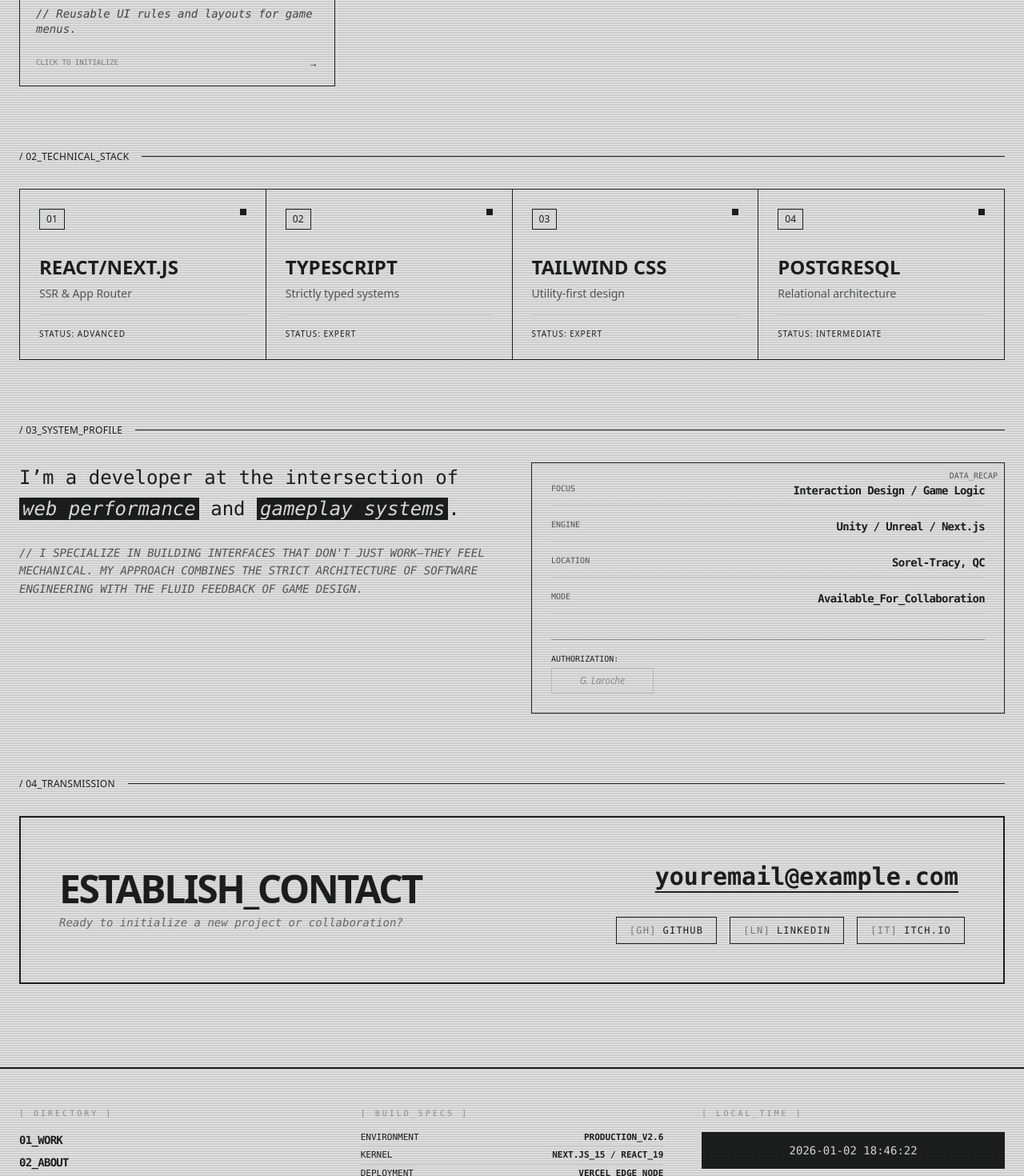
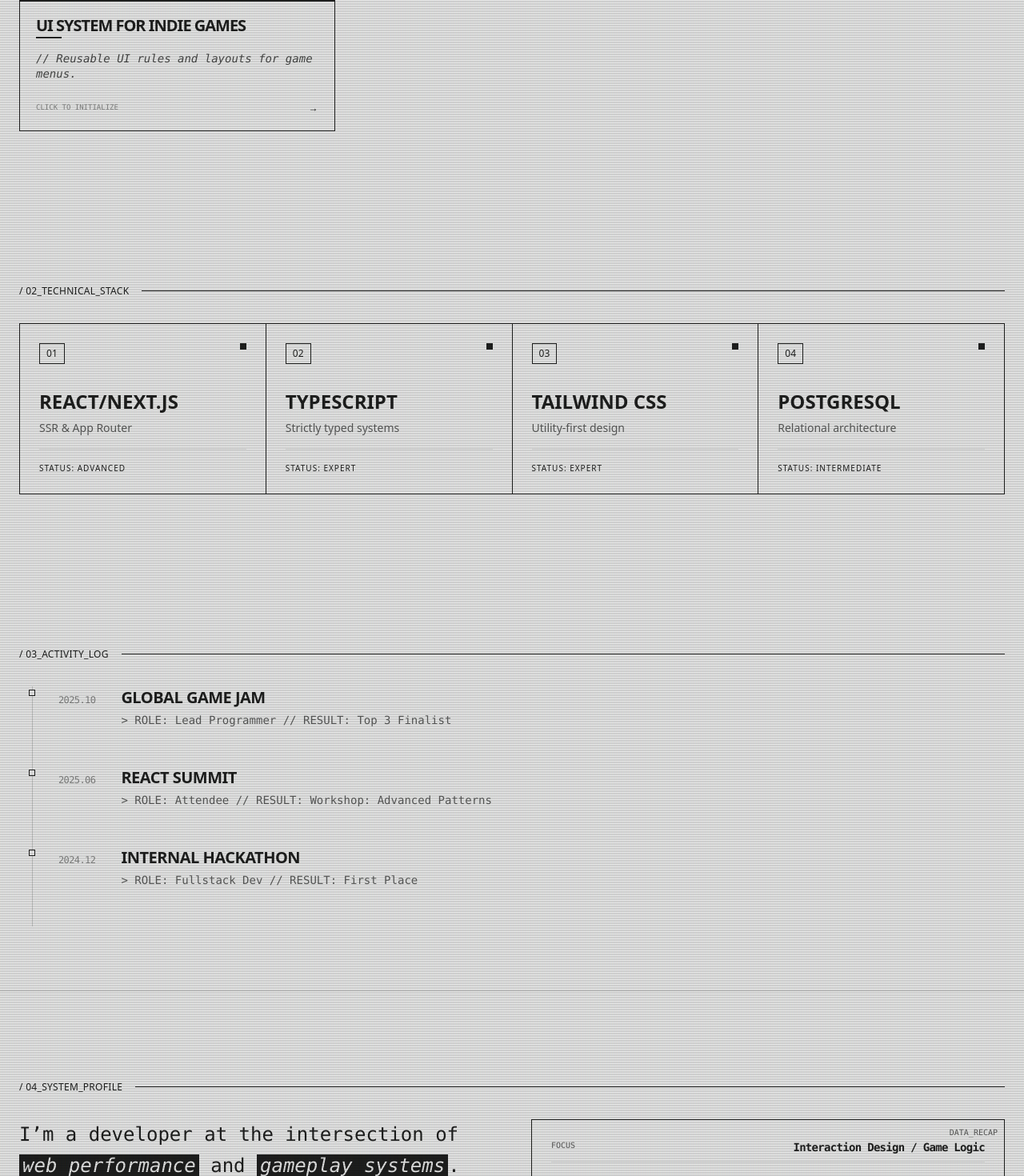
Before and after one commit to gablaroche29/portfolio, a Next.js app: page / in a window 1280 px wide. Shown: the part 1200-2670 px from the top of the page at 80% size. Built offline with nearby package versions, Linux system fonts and the light colour scheme.

Commit message:
feat: add events section

```diff
--- a/app/page.tsx
+++ b/app/page.tsx
@@ -3,6 +3,7 @@ import Projects from "@/components/project/Projects"
 import About from "@/components/About"
 import Contact from "@/components/Contact"
 import SkillGrid from "@/components/SkillGrid"
+import EventLog from "@/components/EventLog"
 
 export default function Home() {
   return (
@@ -10,6 +11,7 @@ export default function Home() {
       <Hero />
       <Projects />
       <SkillGrid />
+      <EventLog />
       <About />
       <Contact />
     </>
--- a/components/About.tsx
+++ b/components/About.tsx
@@ -9,8 +9,8 @@ export default function About() {
   ];
 
   return (
-    <section id="about" className="mx-auto max-w-content px-6 py-6">
-      <SectionHeader title="03_System_Profile" />
+    <section id="about" className="mx-auto max-w-content px-6 py-20">
+      <SectionHeader title="04_System_Profile" />
 
       <div className="grid grid-cols-1 md:grid-cols-2 gap-12 mt-8">
         <div className="space-y-6">
--- a/components/Contact.tsx
+++ b/components/Contact.tsx
@@ -8,8 +8,8 @@ export default function Contact() {
   ];
 
   return (
-    <section id="contact" className="mx-auto max-w-content px-6 py-6 bg-bg">
-      <SectionHeader title="04_Transmission" />
+    <section id="contact" className="mx-auto max-w-content px-6 py-20 bg-bg">
+      <SectionHeader title="05_Transmission" />
 
       <div className="group relative">
         <div className="relative border-2 border-text p-8 md:p-12 flex flex-col md:flex-row items-center justify-between gap-8 overflow-hidden">
--- /dev/null
+++ b/components/EventLog.tsx
@@ -0,0 +1,35 @@
+import SectionHeader from "./SectionHeader";
+
+const events = [
+  { date: '2025.10', title: 'Global Game Jam', role: 'Lead Programmer', result: 'Top 3 Finalist' },
+  { date: '2025.06', title: 'React Summit', role: 'Attendee', result: 'Workshop: Advanced Patterns' },
+  { date: '2024.12', title: 'Internal Hackathon', role: 'Fullstack Dev', result: 'First Place' },
+];
+
+export default function EventLog() {
+  return (
+    <section id="events" className="mx-auto max-w-content px-6 py-20 border-b border-text/20">
+      <SectionHeader title="03_Activity_Log" />
+
+      <div className="mt-8 space-y-0 border-l border-text/20 ml-4">
+        {events.map((event, i) => (
+          <div key={i} className="relative pl-8 pb-12 group">
+            <div className="absolute -left-1.25 top-1 w-2 h-2 bg-bg border border-text group-hover:bg-text transition-colors" />
+
+            <div className="flex flex-col md:flex-row md:items-baseline gap-2 md:gap-8">
+              <span className="font-mono text-xs opacity-50 tracking-tighter">{event.date}</span>
+              <div className="space-y-1">
+                <h3 className="text-xl font-bold uppercase tracking-tight group-hover:italic transition-all">
+                  {event.title}
+                </h3>
+                <p className="text-sm font-mono opacity-70">
+                  {`> ROLE: ${event.role} // RESULT: ${event.result}`}
+                </p>
+              </div>
+            </div>
+          </div>
+        ))}
+      </div>
+    </section>
+  );
+}
--- a/components/Header.tsx
+++ b/components/Header.tsx
@@ -8,7 +8,7 @@ export default function Header() {
         </div>/
 
         <nav className="hidden md:flex items-center h-full">
-          {['Work', 'Skill', 'About', 'Contact'].map((item) => (
+          {['Work', 'Skill', 'Events', 'About', 'Contact'].map((item) => (
             <a
               key={item}
               href={`#${item.toLowerCase()}`}
--- a/components/SkillGrid.tsx
+++ b/components/SkillGrid.tsx
@@ -3,7 +3,7 @@ import { skills } from "@/data/skills";
 
 export default function SkillGrid() {
   return (
-    <section id="skill" className="max-w-content mx-auto px-6 py-6">
+    <section id="skill" className="max-w-content mx-auto px-6 py-20">
         <SectionHeader title="02_Technical_Stack" />
 
         <div className="grid grid-cols-1 md:grid-cols-2 lg:grid-cols-4 gap-0 border-t border-l border-text">
--- a/components/project/Projects.tsx
+++ b/components/project/Projects.tsx
@@ -4,7 +4,7 @@ import { projects } from "@/data/projects"
 
 export default function Projects() {
   return (
-    <section id="work" className="mx-auto max-w-content px-6 py-6">
+    <section id="work" className="mx-auto max-w-content px-6 py-20">
       <SectionHeader title="01_Selected_Work" />
 
       <div className="grid grid-cols-1 md:grid-cols-3 gap-6">
```
